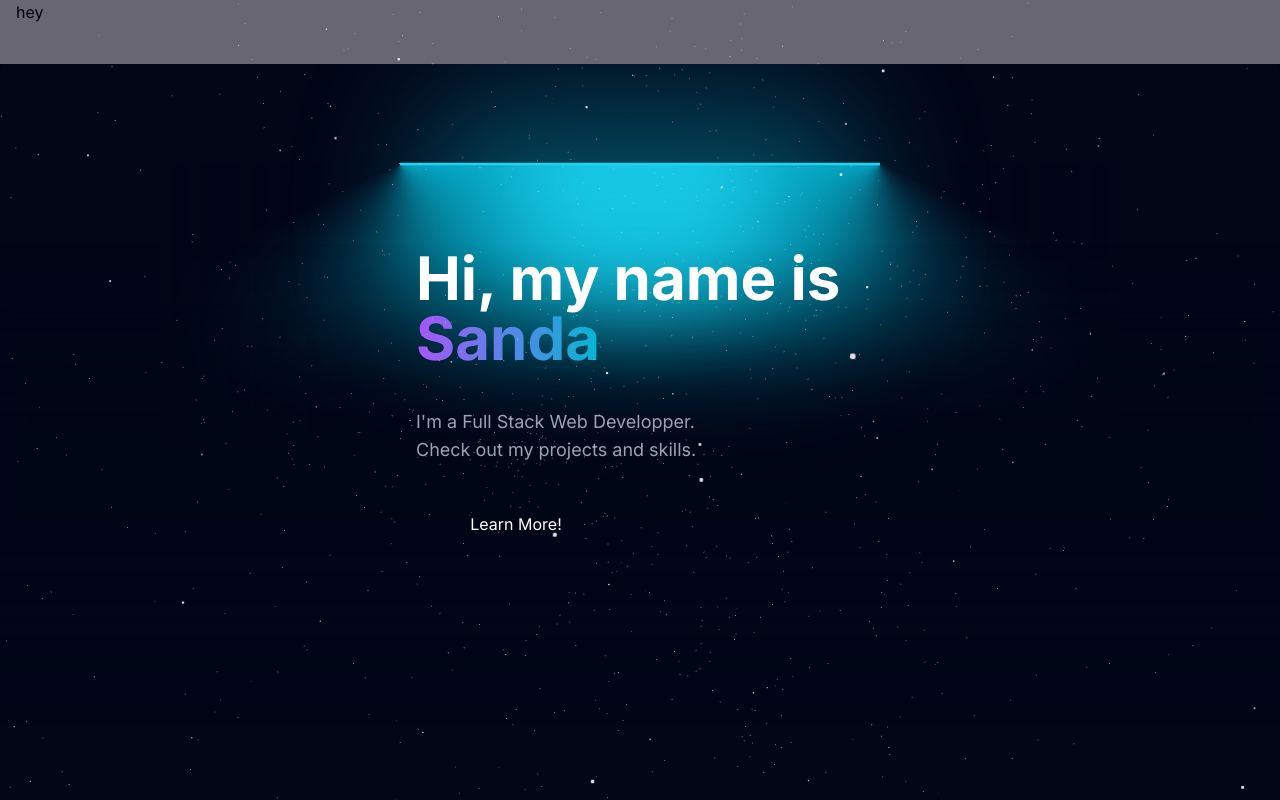
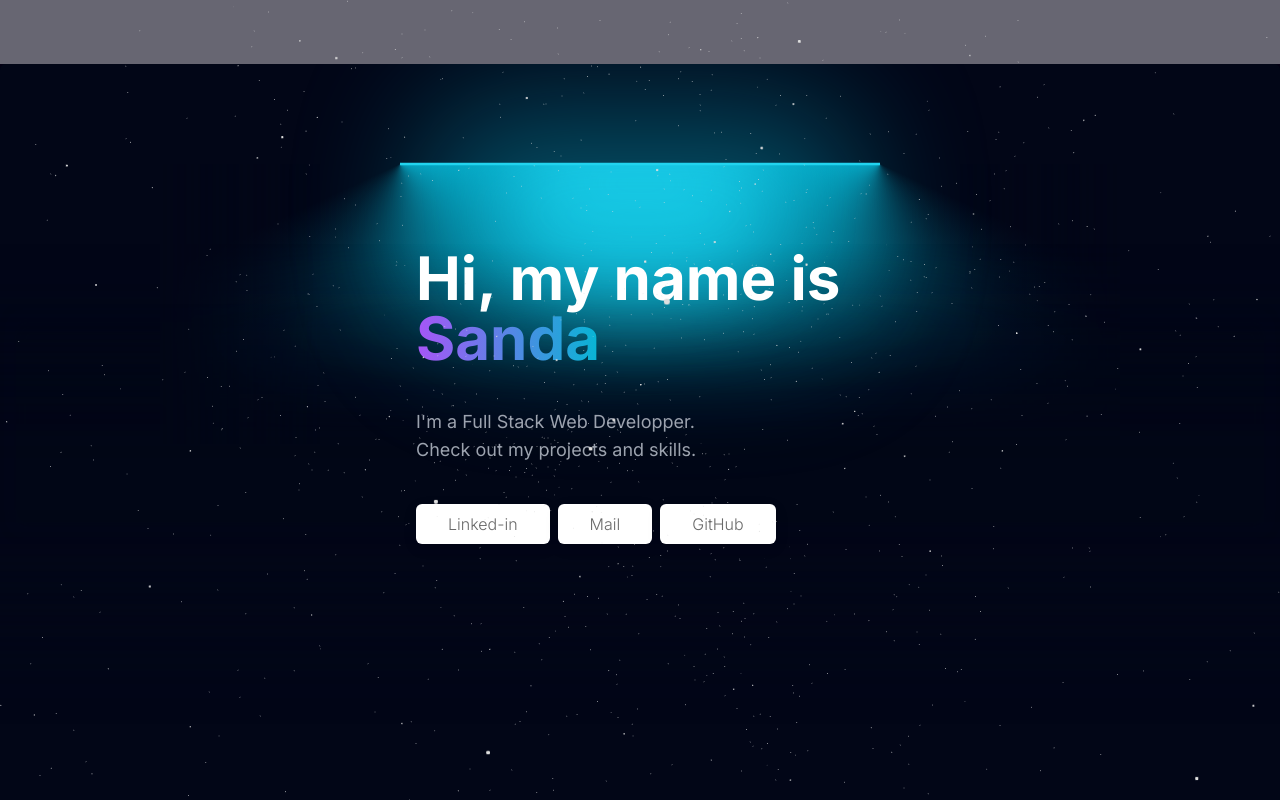
Before and after one commit to sandazzz/my-portfolio, a Next.js app: page / in a window 1280 px wide. Shown: the top 800 px of the page. Built offline with nearby package versions, Linux system fonts and the light colour scheme.

Commit message:
Hero update

```diff
--- a/app/page.tsx
+++ b/app/page.tsx
@@ -1,9 +1,14 @@
 import Hero from "@/components/main/Hero";
+import Skills from "@/components/main/Skills";
+import Projects from "@/components/main/Projects";
+
 export default function Home() {
   return (
     <main className="h-full w-full">
-      <div className="flex flex-col gap-20">
+      <div className="flex flex-col">
         <Hero />
+        <Skills />
+        <Projects />
       </div>
     </main>
   );
--- a/components/main/Hero.tsx
+++ b/components/main/Hero.tsx
@@ -1,10 +1,11 @@
 import React from "react";
-import { HeroLampContent } from "../sub/HeroLampContent";
+import { LampContainer } from "../ui/Lamp";
+import { HeroContext } from "@/components/sub/HeroContext";
 
 export default function Hero() {
   return (
-    <div className="relative flex flex-col h-full w-full">
-      <HeroLampContent />
-    </div>
+    <LampContainer>
+      <HeroContext />
+    </LampContainer>
   );
 }
--- /dev/null
+++ b/components/main/Projects.tsx
@@ -0,0 +1,31 @@
+"use client";
+import React from "react";
+import { motion } from "framer-motion";
+import { cn } from "@/utils/cn";
+import { slideInFromLeft } from "@/utils/motion";
+
+export default function Projects({ className }: { className?: string }) {
+  return (
+    <div
+      className={cn(
+        "relative flex min-h-screen flex-col items-center justify-center overflow-hidden bg-slate-950 w-full rounded-md z-0",
+        className
+      )}
+    >
+      <div className="relative z-50 flex -translate-y-80 flex-col items-center px-5">
+        <motion.div
+          initial="hidden"
+          animate="visible"
+          className="h-full w-full flex flex-col gap-5 justify-center m-auto text-start"
+        >
+          <motion.div
+            variants={slideInFromLeft(0.5)}
+            className="flex flex-col gap-6 mt-6 text-5xl md:text-6xl font-bold text-white max-w-md w-auto h-auto"
+          >
+            <h1>Projects</h1>
+          </motion.div>
+        </motion.div>
+      </div>
+    </div>
+  );
+}
--- /dev/null
+++ b/components/main/Skills.tsx
@@ -0,0 +1,67 @@
+"use client";
+import React from "react";
+import { motion } from "framer-motion";
+import { cn } from "@/utils/cn";
+import { slideInFromLeft } from "@/utils/motion";
+
+export default function skills({ className }: { className?: string }) {
+  return (
+    <div
+      className={cn(
+        "relative flex min-h-screen flex-col items-center justify-center overflow-hidden bg-slate-950 w-full rounded-md z-0",
+        className
+      )}
+    >
+      <div className="relative z-50 flex -translate-y-80 flex-col items-center px-5">
+        <motion.div
+          initial="hidden"
+          animate="visible"
+          className="h-full w-full flex flex-col gap-5 justify-center m-auto text-start"
+        >
+          <motion.div
+            initial="hidden"
+            animate="visible"
+            variants={slideInFromLeft(0.5)}
+            className="flex flex-col gap-6 mt-6 text-5xl md:text-6xl font-bold text-white max-w-md w-auto h-auto"
+          >
+            <h1>Skills</h1>
+            <div className="flex">
+              <div>
+                <ul>
+                  <li>aa</li>
+                  <li>aa</li>
+                  <li>aa</li>
+                  <li>aa</li>
+                </ul>
+              </div>
+              <div>
+                <ul>
+                  <li>aa</li>
+                  <li>aa</li>
+                  <li>aa</li>
+                  <li>aa</li>
+                </ul>
+              </div>
+              <div>
+                <ul>
+                  <li>aa</li>
+                  <li>aa</li>
+                  <li>aa</li>
+                  <li>aa</li>
+                </ul>
+              </div>
+              <div>
+                <ul>
+                  <li>aa</li>
+                  <li>aa</li>
+                  <li>aa</li>
+                  <li>aa</li>
+                </ul>
+              </div>
+            </div>
+          </motion.div>
+        </motion.div>
+      </div>
+    </div>
+  );
+}
--- a/components/sub/HeroContext.tsx
+++ b/components/sub/HeroContext.tsx
@@ -14,13 +14,13 @@ export const HeroContext = () => {
         variants={slideInFromLeft(0.5)}
         className="flex flex-col gap-6 mt-6 text-5xl md:text-6xl font-bold text-white max-w-md w-auto h-auto"
       >
-        <span>
+        <h1>
           Hi, my name is
           <span className="text-transparent bg-clip-text bg-gradient-to-r from-purple-500 to-cyan-500">
             {" "}
             Sanda{" "}
           </span>
-        </span>
+        </h1>
       </motion.div>
 
       <motion.p
@@ -30,12 +30,17 @@ export const HeroContext = () => {
         I&apos;m a Full Stack Web Developper. <br />
         Check out my projects and skills.
       </motion.p>
-      <motion.a
-        variants={slideInFromLeft(1)}
-        className="py-2 button-primary text-center text-white cursor-pointer rounded-lg max-w-[200px]"
-      >
-        Learn More!
-      </motion.a>
+      <motion.div className="flex max-w-full flex-wrap gap-2">
+        <button className="shadow-[0_4px_14px_0_rgb(0,0,0,10%)] hover:shadow-[0_6px_20px_rgba(93,93,93,23%)] px-8 py-2 bg-[#fff] text-[#696969] rounded-md font-light transition duration-200 ease-linear">
+          Linked-in
+        </button>
+        <button className="shadow-[0_4px_14px_0_rgb(0,0,0,10%)] hover:shadow-[0_6px_20px_rgba(93,93,93,23%)] px-8 py-2 bg-[#fff] text-[#696969] rounded-md font-light transition duration-200 ease-linear">
+          Mail
+        </button>
+        <button className="shadow-[0_4px_14px_0_rgb(0,0,0,10%)] hover:shadow-[0_6px_20px_rgba(93,93,93,23%)] px-8 py-2 bg-[#fff] text-[#696969] rounded-md font-light transition duration-200 ease-linear">
+          GitHub
+        </button>
+      </motion.div>
     </motion.div>
   );
 };
--- a/components/ui/Header.tsx
+++ b/components/ui/Header.tsx
@@ -1,7 +1,7 @@
 export default function Header(){
     return(
         <header className="sticky top-0 w-full h-16 px-4 bg-white opacity-40">
-            hey
+
         </header>
     )
 }
```
